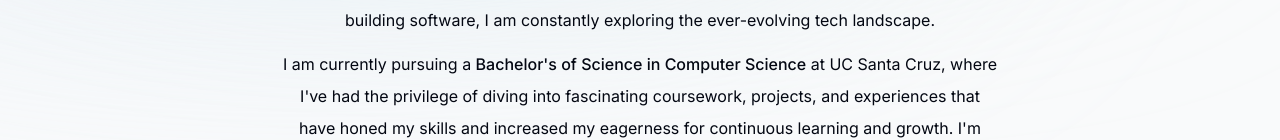
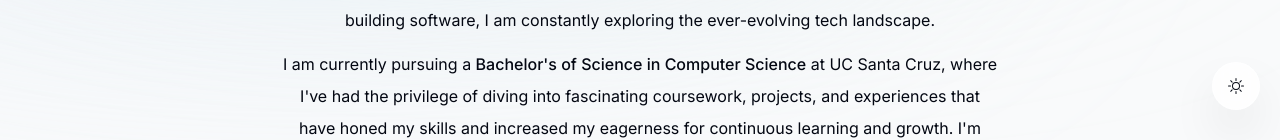
Before and after one commit to shreyasun/shreyasun.github.io, a Next.js app: page / in a window 1280 px wide. Shown: the part 670-810 px from the top of the page. Built offline with nearby package versions, Linux system fonts and the light colour scheme.

Commit message:
added dark modesettings

```diff
--- a/app/layout.tsx
+++ b/app/layout.tsx
@@ -5,6 +5,8 @@
 import './globals.css'
 import { Inter } from 'next/font/google'
 import ActiveSectionContext from '@/context/active-section-context'
+import ThemeSwitch from "@/components/theme-switch";
+import ThemeContextProvider from "@/context/theme-context"
 
 const inter = Inter({ subsets: ['latin'] })
 
@@ -20,15 +22,17 @@
 }) {
   return (
     <html lang="en">
-      <body className={`${inter.className} bg-gray-50 text-gray-950 relative pt-28 sm:pt-36`}>
-        <div className='bg-[#e0f0e3] absolute top-[-6rem] -z-10 right-[11rem] h-[31.25rem] w-[31.25rem] rounded-full blur-[10rem] sm:w-[68.75rem] dark:bg-[#946263]'></div>
-        <div className='bg-[#CFE2F3] absolute top-[-1rem] -z-10 left-[-35rem] h-[31.25rem] w-[50rem] rounded-full blur-[10rem] sm:w-[68.75rem] md:left-[-33rem] lg:left-[-28rem] xl:left-[-15rem] 2xl:left-[-5rem] dark:bg-[#676394]'></div>
-        <ActiveSectionContext>
-          <Header />
-          {children}
-          <Footer />
-        </ActiveSectionContext>
-
+      <body className={`${inter.className} bg-gray-50 text-gray-950 relative pt-28 sm:pt-36 dark:bg-gray-900 dark:text-gray-50 dark:text-opacity:90`}>
+        <div className='bg-[#e0f0e3] absolute top-[-6rem] -z-10 right-[11rem] h-[31.25rem] w-[31.25rem] rounded-full blur-[10rem] sm:w-[68.75rem] dark:bg-[#20332b]'></div>
+        <div className='bg-[#CFE2F3] absolute top-[-1rem] -z-10 left-[-35rem] h-[31.25rem] w-[50rem] rounded-full blur-[10rem] sm:w-[68.75rem] md:left-[-33rem] lg:left-[-28rem] xl:left-[-15rem] 2xl:left-[-5rem] dark:bg-[#204275]'></div>
+        <ThemeContextProvider>
+          <ActiveSectionContext>
+            <Header />
+            {children}
+            <Footer />
+            <ThemeSwitch />
+          </ActiveSectionContext>
+        </ThemeContextProvider>
       </body>
     </html>
   )
--- a/components/Experience.tsx
+++ b/components/Experience.tsx
@@ -5,9 +5,13 @@
 import { experiences } from "@/lib/data";
 import { useSectionInView } from "@/lib/hooks";
 import { motion } from "framer-motion";
+import { useTheme } from "@/context/theme-context";
 
 function Experience() {
   const { ref } = useSectionInView("Experience", 0.5);
+  const { theme } = useTheme();
+  const bgColor = theme === 'dark' ? '#204275' : '#e0f0e3';
+  const iconColor = theme === 'dark' ? '#000000' : '#ffffff';
 
   return (
     <motion.section
@@ -36,7 +40,7 @@
                 key={i}
                 visible={true}
                 contentStyle={{
-                  background: "#e0f0e3",
+                  background: `${bgColor}`,
                   boxShadow: "none",
                   border: "1px solid rgba(0, 0, 0, 0.05)",
                   textAlign: "left",
@@ -48,7 +52,7 @@
                 date={experience.date}
                 icon={experience.icon}
                 iconStyle={{
-                  background: "white",
+                  background: `${iconColor}`,
                   fontSize: "0.7rem",
                 }}
               >
--- a/components/Projects.tsx
+++ b/components/Projects.tsx
@@ -27,7 +27,7 @@
       <h1 className="text-xl font-bold">My Projects</h1>
       <div className='flex flex-col sm:flex-row items-center justify-center gap-2 px-4 text-lg font-medium'>
         {categories.map((category) => (
-          <div className={`cursor-pointer inline-block rounded-md px-3 py-1 text-sm border border-transparent hover:bg-[#CFE2F3] dark:hover:bg-gray-700 mb-2 mx-auto sm:mx-0 shadow-md p-6 ${currCategory === category ? 'bg-[#CFE2F3] dark:bg-gray-800 text-gray-800 dark:text-gray-200' : 'bg-[#e0f0e3] dark:bg-gray-800 text-gray-800 dark:text-gray-200'}`}
+          <div className={`cursor-pointer inline-block rounded-md px-3 py-1 text-sm border border-transparent hover:bg-[#CFE2F3] dark:hover:bg-gray-700 mb-2 mx-auto sm:mx-0 shadow-md p-6 ${currCategory === category ? 'bg-[#CFE2F3] dark:bg-[#204275] dark:bg-gray-800 text-gray-800 dark:text-gray-200' : 'bg-[#e0f0e3] dark:bg-gray-800 text-gray-800 dark:text-gray-200'}`}
           key={category} onClick={() => changeCategory(category)}>
             {category}
           </div>
@@ -47,7 +47,7 @@
                 <ul className="flex flex-wrap mt-4 gap-2 sm:mt-auto">
                   {project.tools.map((tool, i) => (
                     <li
-                      className="bg-[#CFE2F3]/[0.7] px-3 py-1 text-[0.7rem] mt-2 tracking-wider rounded-full"
+                      className="bg-[#CFE2F3]/[0.7] px-3 py-1 text-[0.7rem] mt-2 tracking-wider rounded-full dark:bg-[#204275]"
                       key={i}
                     >
                       {tool}
@@ -56,7 +56,7 @@
                 </ul>
                 <div className='cursor-pointer inline-block'>
                   <a href={project.link} target="_blank" rel="noopener noreferrer">
-                    <div className='bg-[#e0f0e3] dark:bg-gray-800 mt-4 rounded-md px-3 py-1 text-sm text-gray-800 dark:text-gray-200 border border-transparent hover:bg-[#CFE2F3] dark:hover:bg-gray-700 mb-2 mx-auto sm:mx-0 shadow-md flex items-center'>
+                    <div className='bg-[#e0f0e3] dark:bg-[#204275] mt-4 rounded-md px-3 py-1 text-sm text-gray-800 dark:text-gray-200 border border-transparent hover:bg-[#CFE2F3] dark:hover:bg-gray-700 mb-2 mx-auto sm:mx-0 shadow-md flex items-center'>
                       View Project <MdOutlineOpenInNew className="ml-1" />
                     </div>
                   </a>
--- a/components/Skills.tsx
+++ b/components/Skills.tsx
@@ -34,7 +34,7 @@
         <ul className="flex flex-wrap justify-center gap-2 text-lg text-gray-800">
           {skills.map((skill, i) => (
             <motion.li
-              className="bg-[#CFE2F3] inline-block dark:bg-gray-800 rounded-md px-3 py-1 text-sm text-gray-800 dark:text-gray-200 border border-transparent mb-2 mx-auto sm:mx-0 shadow-md p-6"
+              className="bg-[#CFE2F3] inline-block dark:bg-gray-800 rounded-md px-3 py-1 text-sm text-gray-800 dark:text-gray-200 border border-transparent mb-2 mx-auto sm:mx-0 shadow-md p-6 dark:bg-[#204275]"
               key={i}
               initial="initial"
               variants={fadeInAnimationVariants}
--- /dev/null
+++ b/components/theme-switch.tsx
@@ -0,0 +1,18 @@
+"use client";
+
+import { useTheme } from "@/context/theme-context";
+import React from "react";
+import { BsMoon, BsSun } from "react-icons/bs";
+
+export default function ThemeSwitch() {
+  const { theme, toggleTheme } = useTheme();
+
+  return (
+    <button
+      className="fixed bottom-5 right-5 bg-white w-[3rem] h-[3rem] bg-opacity-80 backdrop-blur-[0.5rem] border border-white border-opacity-40 shadow-2xl rounded-full flex items-center justify-center hover:scale-[1.15] active:scale-105 transition-all dark:bg-gray-950"
+      onClick={toggleTheme}
+    >
+      {theme === "light" ? <BsSun /> : <BsMoon />}
+    </button>
+  );
+}
--- /dev/null
+++ b/context/theme-context.tsx
@@ -0,0 +1,70 @@
+"use client";
+
+import React, { useEffect, useState, createContext, useContext } from "react";
+
+type Theme = "light" | "dark";
+
+type ThemeContextProviderProps = {
+  children: React.ReactNode;
+};
+
+type ThemeContextType = {
+  theme: Theme;
+  toggleTheme: () => void;
+};
+
+const ThemeContext = createContext<ThemeContextType | null>(null);
+
+export default function ThemeContextProvider({
+  children,
+}: ThemeContextProviderProps) {
+  const [theme, setTheme] = useState<Theme>("light");
+
+  const toggleTheme = () => {
+    if (theme === "light") {
+      setTheme("dark");
+      window.localStorage.setItem("theme", "dark");
+      document.documentElement.classList.add("dark");
+    } else {
+      setTheme("light");
+      window.localStorage.setItem("theme", "light");
+      document.documentElement.classList.remove("dark");
+    }
+  };
+
+  useEffect(() => {
+    const localTheme = window.localStorage.getItem("theme") as Theme | null;
+
+    if (localTheme) {
+      setTheme(localTheme);
+
+      if (localTheme === "dark") {
+        document.documentElement.classList.add("dark");
+      }
+    } else if (window.matchMedia("(prefers-color-scheme: dark)").matches) {
+      setTheme("dark");
+      document.documentElement.classList.add("dark");
+    }
+  }, []);
+
+  return (
+    <ThemeContext.Provider
+      value={{
+        theme,
+        toggleTheme,
+      }}
+    >
+      {children}
+    </ThemeContext.Provider>
+  );
+}
+
+export function useTheme() {
+  const context = useContext(ThemeContext);
+
+  if (context === null) {
+    throw new Error("useTheme must be used within a ThemeContextProvider");
+  }
+
+  return context;
+}
--- a/tailwind.config.js
+++ b/tailwind.config.js
@@ -15,4 +15,5 @@
     },
   },
   plugins: [],
+  darkMode: "class",
 }
```
